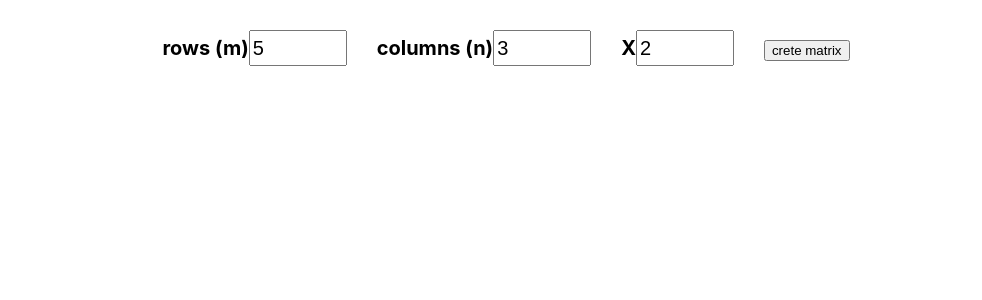
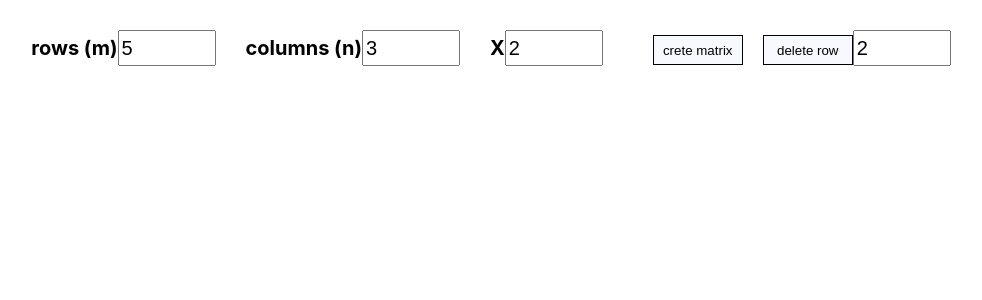
Before and after one commit to Mariia-Boichuk/table, a React (Create React App) app: page / in a window 1280 px wide. Shown: the top 300 px of the page, without its empty margins (134-1116 px from the left). Built offline with nearby package versions, Linux system fonts and the light colour scheme.

Commit message:
added percrentage

```diff
--- a/src/App.css
+++ b/src/App.css
@@ -30,3 +30,10 @@ input {
 .hilight {
   background-color: rgb(195, 231, 195);
 }
+button {
+  background-color: ghostwhite;
+  width: 90px;
+  height: 30px;
+  margin-left: 20px;
+  border: 1px solid rgb(0, 0, 0);
+}
--- a/src/App.jsx
+++ b/src/App.jsx
@@ -1,5 +1,5 @@
 import "./App.css";
-import { useContext } from "react";
+import { useContext, useState } from "react";
 import { MatrixContext } from "./context/MatrixContextProvider";
 import { Table } from "./components/Table";
 import { ClosevalsContext } from "./context/ClosevalsContextProvider";
@@ -7,7 +7,7 @@ import { ClosevalsContext } from "./context/ClosevalsContextProvider";
 function App() {
   const { n, m, setm, setn, dispatch, matrix } = useContext(MatrixContext);
   const { x, setx } = useContext(ClosevalsContext);
-
+  const [rowToDel, setrowToDel] = useState(2);
   return (
     <div className="App">
       <label>rows (m)</label>
@@ -23,6 +23,18 @@ function App() {
       >
         crete matrix
       </button>
+
+      <button
+        onClick={() => dispatch({ type: "DELETE_ROW", payload: { rowToDel } })}
+      >
+        delete row
+      </button>
+      <input
+        type="number"
+        onChange={(e) => setrowToDel(e.target.value)}
+        value={rowToDel}
+      />
+
       {matrix.length !== 0 && <Table />}
     </div>
   );
--- a/src/components/TableCell.jsx
+++ b/src/components/TableCell.jsx
@@ -3,7 +3,15 @@ import { ClosevalsContext } from "../context/ClosevalsContextProvider";
 import { MatrixContext } from "../context/MatrixContextProvider";
 import { getClosestValues } from "../helpers/getClosestValues";
 
-export const TableCell = ({ val, className, i, j, mainTableCell, symbol }) => {
+export const TableCell = ({
+  val,
+  className,
+  i,
+  j,
+  mainTableCell,
+  symbol,
+  setrowHovered,
+}) => {
   const { dispatch, matrix } = useContext(MatrixContext);
   const { closeValues, setCloseValues, x } = useContext(ClosevalsContext);
   return (
@@ -16,14 +24,14 @@ export const TableCell = ({ val, className, i, j, mainTableCell, symbol }) => {
             }
           : undefined
       }
-      onMouseEnter={
-        mainTableCell
-          ? () => {
-              setCloseValues(getClosestValues(matrix, val, x, symbol));
-              console.log(closeValues);
-            }
-          : undefined
-      }
+      onMouseEnter={() => {
+        if (mainTableCell)
+          setCloseValues(getClosestValues(matrix, val, x, symbol));
+        if (className === "aside") {
+          setrowHovered(true);
+        }
+      }}
+      onMouseLeave={() => setrowHovered(false)}
     >
       {val}
     </td>
--- a/src/components/TableRow.jsx
+++ b/src/components/TableRow.jsx
@@ -1,30 +1,34 @@
-import React, { useContext } from "react";
+import React, { useContext, useState } from "react";
 import { MatrixContext } from "../context/MatrixContextProvider.jsx";
 import { TableCell } from "./TableCell.jsx";
 
 export const TableRow = ({ i, row }) => {
   const { rowsSum } = useContext(MatrixContext);
-
+  const [rowHovered, setrowHovered] = useState(false);
   return (
     <tr key={i}>
       {row.map((col, j) => {
         return (
           <TableCell
             key={j}
-            val={col.amount}
+            val={
+              rowHovered
+                ? Math.round((col.amount / rowsSum[i]) * 100) + "%"
+                : col.amount
+            }
             symbol={col.id}
             i={i}
             j={j}
             mainTableCell={true}
-            // className={
-            //   matrixState.valuesToHightLight.includes(col.amount)
-            //     ? "hilight"
-            //     : ""
-            // }
           />
         );
       })}
-      <TableCell className="aside" val={rowsSum[i]} />
+      <TableCell
+        className="aside"
+        val={rowsSum[i]}
+        i={i}
+        setrowHovered={setrowHovered}
+      />
     </tr>
   );
 };
```
